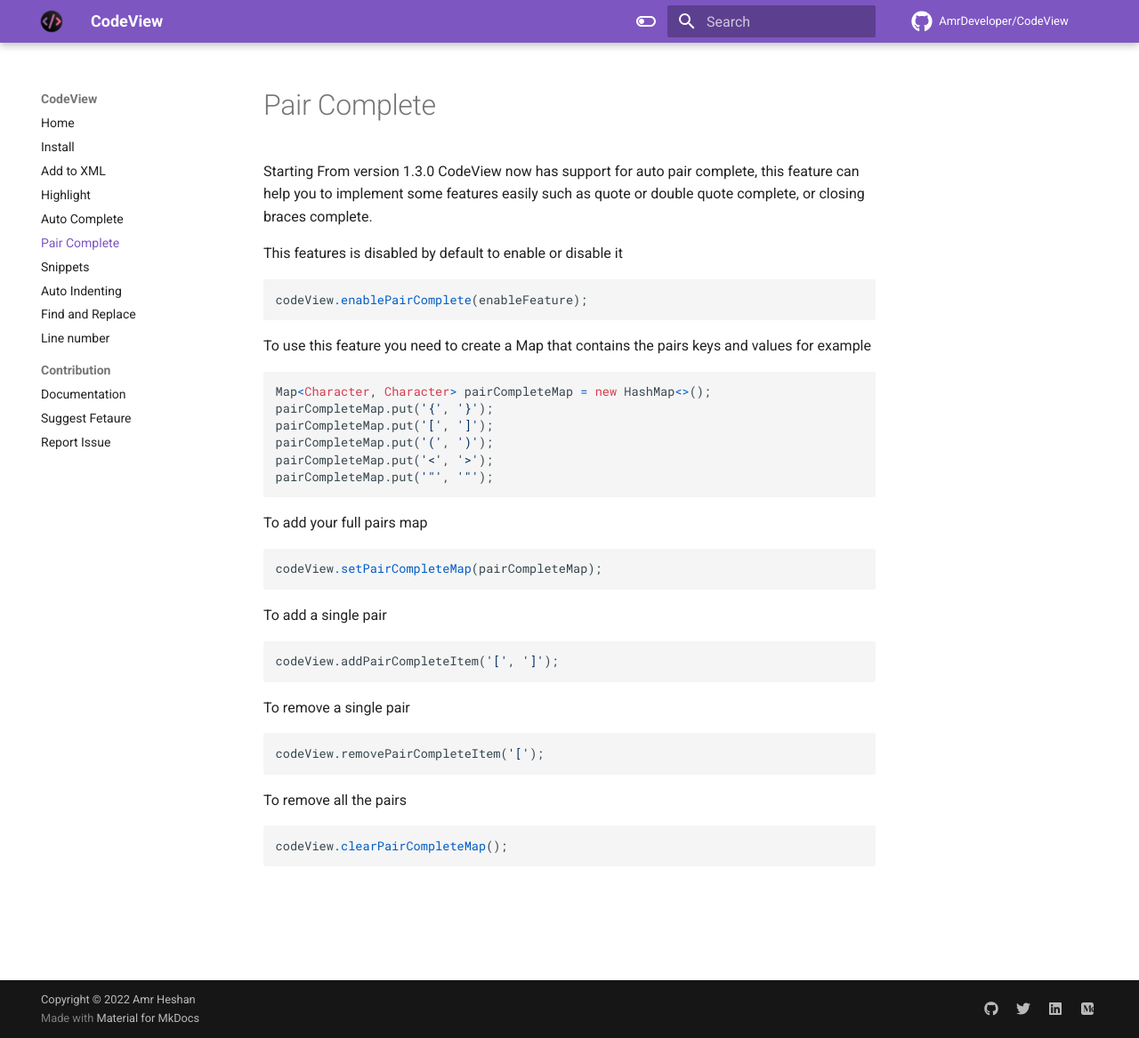
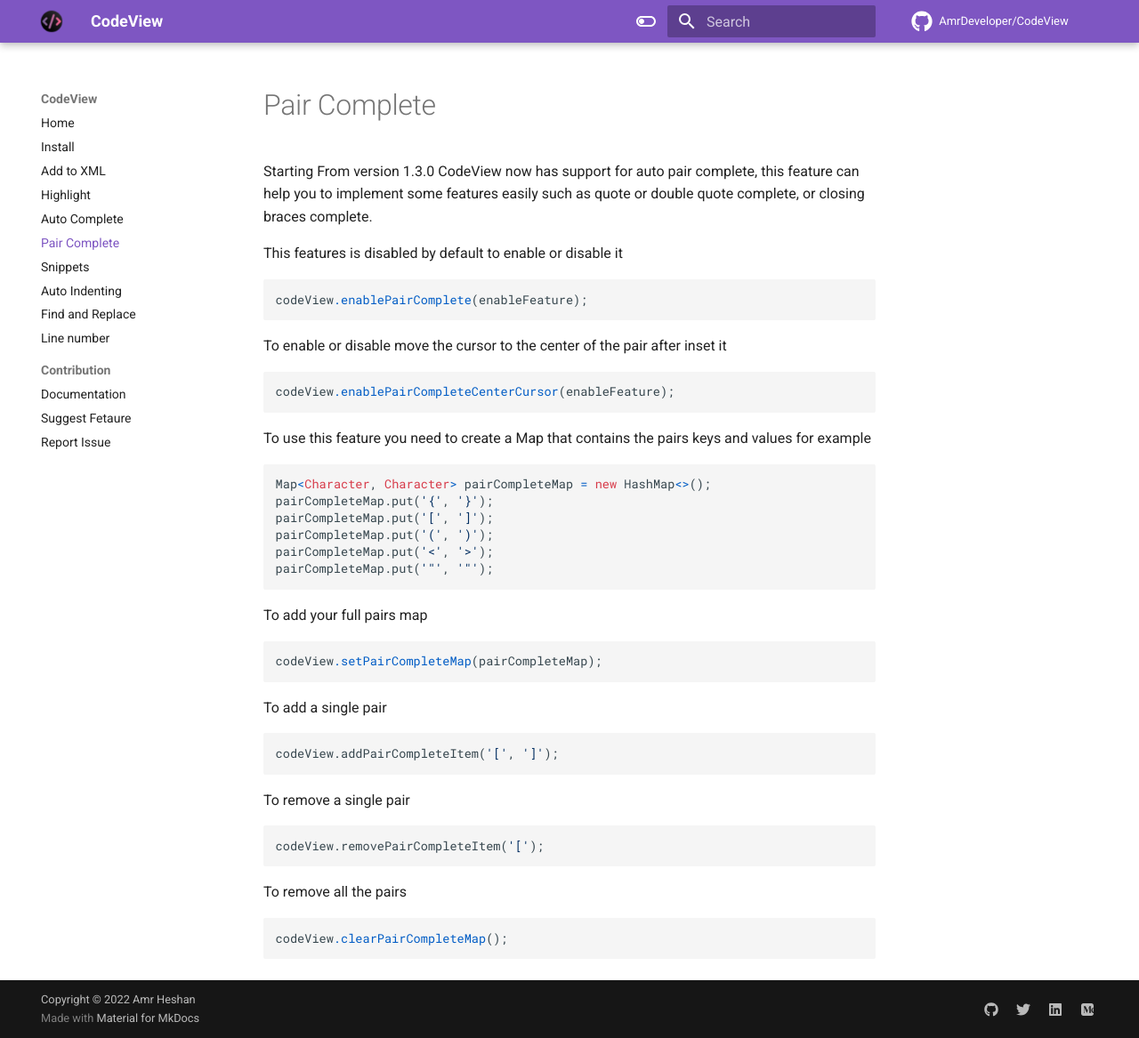
Before and after one commit to AmrDeveloper/CodeView, an MkDocs documentation site: the page built from docs/pair-complete.md, in a window 1280 px wide and 1167 px high. Shown: the whole window at 89% size. Built offline with MkDocs 1.6.1 and Material for MkDocs 9.7.7, drawn with Linux system fonts in a browser that asks for light colours; nearby versions of some CDN libraries; comment, search, counter and statistics services are not loaded.

Commit message:
Add `enablePairCompleteCenterCursor` to the doc of pair complete

````diff
--- a/docs/pair-complete.md
+++ b/docs/pair-complete.md
@@ -8,6 +8,12 @@ This features is disabled by default to enable or disable it
 
 ```
 codeView.enablePairComplete(enableFeature);
+```
+
+To enable or disable move the cursor to the center of the pair after inset it
+
+```
+codeView.enablePairCompleteCenterCursor(enableFeature);
 ```
 
 To use this feature you need to create a Map that contains the pairs keys and values for example
````
